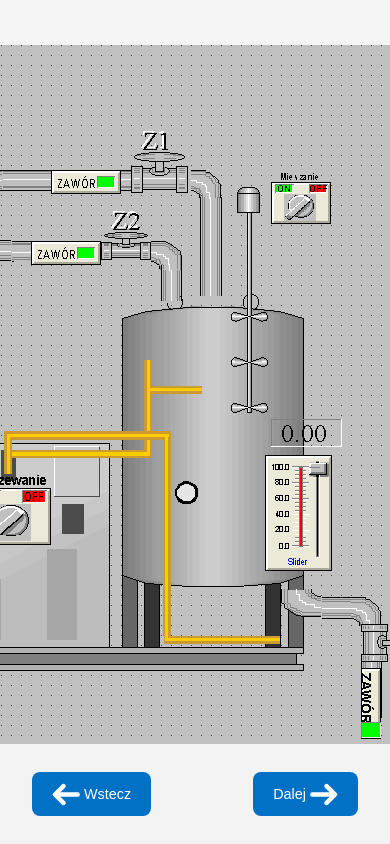
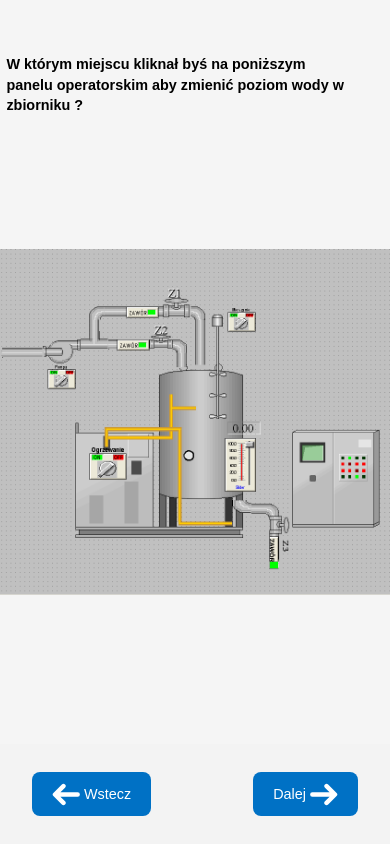
Before and after one commit to WiktoriaCzech/masterThesis, a Next.js app: page /intouch in a window 390 px wide. Built offline with nearby package versions, Linux system fonts and the light colour scheme; no server answers.

Commit message:
Intouch questionare refactor

```diff
--- /dev/null
+++ b/src/app/intouch/page.module.css
@@ -0,0 +1,53 @@
+ .main {
+    position: relative;
+    width: 100%;
+    min-height: 100vh;
+    overflow: hidden;
+    background-color: #f5f5f5;
+  }
+
+  .intouchMessage {
+    padding: 0.75rem 1rem;
+    font-size: 1.25rem;
+    line-height: 1.4;
+    color: #000;
+    max-width: calc(100% - 2rem);
+    z-index: 2;
+  }
+
+  .imageWrapper {
+    position: absolute;
+    top: 0;
+    left: 0;
+    width: 100%;
+    height: 100%;
+    display: flex;
+    justify-content: center;
+    align-items: center;
+  }
+
+  .pointer {
+    cursor: pointer;
+  }
+
+  @media (max-width: 768px) {
+    .intouchMessage {
+      font-size: 1rem;
+      top: 0.75rem;
+      left: 0.75rem;
+      padding: 0.5rem;
+    }
+  }
+
+  @media (max-width: 480px) {
+    .intouchMessage {
+      font-size: 0.9rem;
+      padding: 0.4rem;
+      margin-top: 3rem;
+    }
+
+    .imageWrapper {
+        min-width: 600px;
+        margin-left: -5rem;
+    }
+  }
--- a/src/app/intouch/page.tsx
+++ b/src/app/intouch/page.tsx
@@ -1,21 +1,23 @@
 import Image from "next/image";
 import Footer from "@/components/footer/Footer";
-import styles from "../page.module.css";
+import styles from "./page.module.css";
 import zbiornik from "@/../public/intouch_zbiornik.png";
 
 export default function Intouch() {
   return (
-    <main className={`${styles.main} ${styles.overrideMain}`}>
-      <h3>
-        W którym miejscu kliknał byś na poniższym panelu operatorskim aby zmienić poziom wody w zbiorniku ?
+    <main className={styles.main}>
+      <h3 className={styles.intouchMessage}>
+        W którym miejscu kliknał byś na poniższym panelu operatorskim aby
+        zmienić poziom wody w zbiorniku ?
       </h3>
       <div className={`${styles.imageWrapper} ${styles.pointer}`}>
         <Image
           src={zbiornik}
           alt=""
           style={{
-            width: "auto",
-            height: "auto",
+            width: "100%",
+            maxWidth: "2000px",
+            height: "100%",
             objectFit: "contain",
           }}
           priority
```
